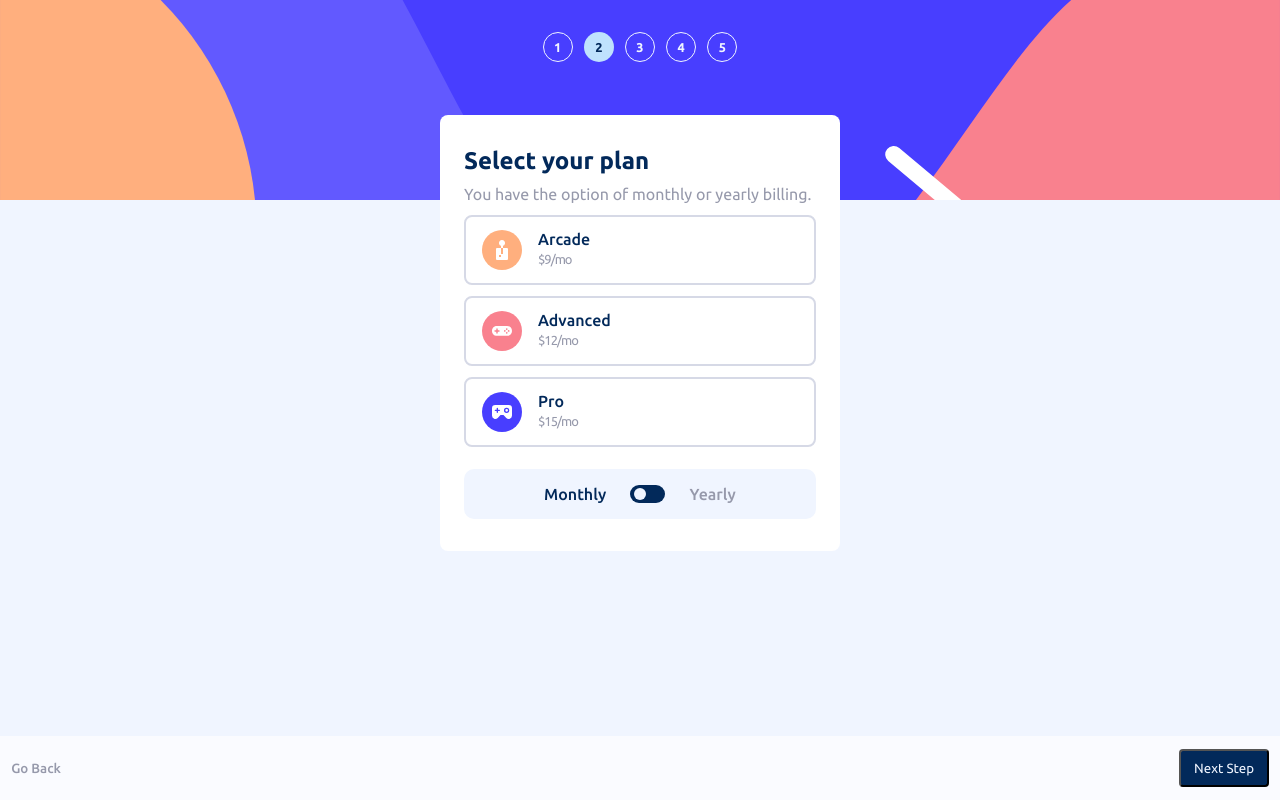
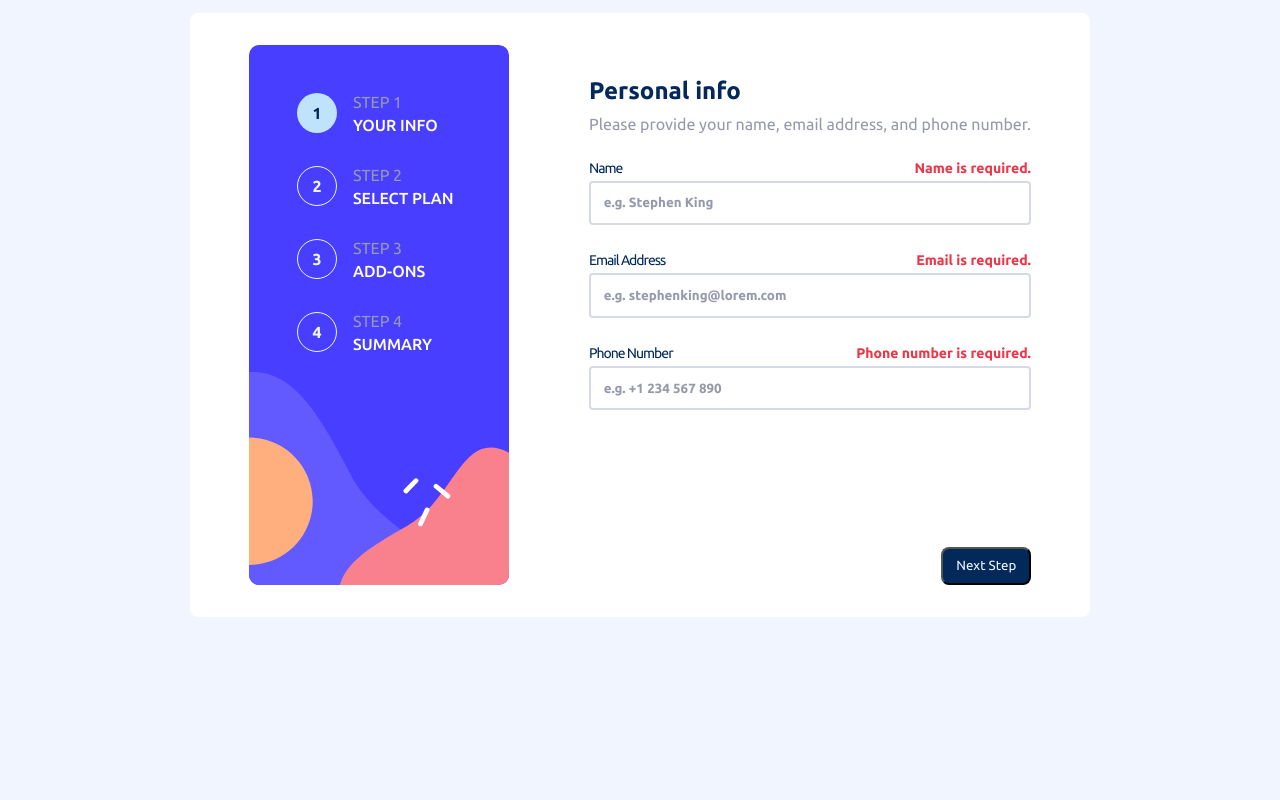
Before and after one commit to KonieK981/multi-step-form, a plain HTML site: page index.html in a window 1280 px wide. Both pictures are taken after a click on the button "Next Step". Drawn offline with Linux system fonts and the light colour scheme.

Commit message:
fix:validations and step indicator bugs

```diff
--- a/index.html
+++ b/index.html
@@ -16,18 +16,53 @@
     <div class="main-container">
       <header id="mobile__header" class="mobile__header">
         <div class="steps__container">
-          <ul id="stepper">
+          <ul id="stepper" class="stepper">
             <li><span class="step__circle step__circle-active">1</span></li>
             <li><span class="step__circle">2</span></li>
             <li><span class="step__circle">3</span></li>
             <li><span class="step__circle">4</span></li>
-            <li><span class="step__circle">5</span></li>
+            <li><span class="step__circle hidden">5</span></li>
           </ul>
         </div>
       </header>
 
       <div class="progressive-form">
-        <form id="multi-step-form" action="" class="form">
+        <div id="sidebar-indicator" class="sidebar-indicator">
+          <div class="steps__container">
+            <ul id="stepper__sidebar" class="stepper sidebar-indicator--list">
+              <li>
+                <span class="step__circle step__circle-active">1</span>
+                <div>
+                  <span>STEP 1</span>
+                  <p>YOUR INFO</p>
+                </div>
+              </li>
+              <li>
+                <span class="step__circle">2</span>
+                <div>
+                  <span>STEP 2</span>
+                  <p>SELECT PLAN</p>
+                </div>
+              </li>
+              <li>
+                <span class="step__circle">3</span>
+                <div>
+                  <span>STEP 3</span>
+                  <p>ADD-ONS</p>
+                </div>
+              </li>
+              <li>
+                <span class="step__circle">4</span>
+                <div>
+                  <span>STEP 4</span>
+                  <p>SUMMARY</p>
+                </div>
+              </li>
+              <li><span class="step__circle hidden">5</span></li>
+            </ul>
+          </div>
+        </div>
+        <form id="multi-step-form" action="" class="form" novalidate>
           <!-- Step 1 start -->
           <div id="step1" class="tab tab-active">
             <div class="progressive-form__header">
@@ -48,6 +83,8 @@
                 class="form__control"
                 placeholder="e.g. Stephen King"
                 aria-describedby="nameHelp nameError"
+                required
+                autocomplete="given-name"
               />
             </div>
 
@@ -65,6 +102,8 @@
                 class="form__control"
                 placeholder="e.g. stephenking@lorem.com"
                 aria-describedby="emailHelp emailError"
+                required
+                autocomplete="given-email"
               />
             </div>
 
@@ -82,6 +121,8 @@
                 class="form__control"
                 placeholder="e.g. +1 234 567 890"
                 aria-describedby="phoneHelp phoneError"
+                required
+                autocomplete="off"
               />
             </div>
           </div>
@@ -144,12 +185,27 @@
           </div>
 
           <!-- Step 5 end -->
+          <footer class="form__btns">
+            <button id="btn__back" type="button" class="btn__back hidden">
+              Go Back
+            </button>
+            <button id="btn__nextStep" type="button" class="btn__nextStep">
+              Next Step
+            </button>
+            <button id="btn-confirm" type="submit" form="multi-step-form">
+              Confirm
+            </button>
+          </footer>
         </form>
       </div>
 
       <footer id="mobile__footer" class="mobile__footer">
-        <button id="btn__back" class="btn__back">Go Back</button>
-        <button id="btn__nextStep" class="btn__nextStep">Next Step</button>
+        <button id="btn__back" class="btn__back hidden" type="button">
+          Go Back
+        </button>
+        <button id="btn__nextStep" class="btn__nextStep" type="button">
+          Next Step
+        </button>
         <button id="btn-confirm" type="submit" form="multi-step-form">
           Confirm
         </button>
--- a/script.js
+++ b/script.js
@@ -55,35 +55,67 @@ const addOns = [
 
 let isYearly = false;
 let currentStep = 0;
+const totalSteps = 5;
 
-const stepsCircles = document.querySelectorAll("#stepper .step__circle");
+const stepsCircles = document.querySelectorAll(".stepper .step__circle");
+const stepper__sidebar = document.querySelectorAll(
+  "#stepper__sidebar .step__circle"
+);
 const tabs = document.querySelectorAll("#multi-step-form .tab");
 const btn__nextStep = document.querySelector(".btn__nextStep");
 const btn__back = document.querySelector(".btn__back");
 let stepActive = document.querySelector(".tab-active");
+const nameInput = document.getElementById("name");
+const emailInput = document.getElementById("email");
+const phoneInput = document.getElementById("phone");
 
 btn__nextStep.addEventListener("click", () => nextStep());
 btn__back.addEventListener("click", () => prevStep());
 
 function setStep(index) {
+  if (currentStep === 0) {
+    btn__back.classList.add("hidden");
+    if (isErrorFirstStepValidation()) return;
+    else {
+      document
+        .querySelectorAll(".error__text")
+        .forEach((el) => el.classList.remove("visible"));
+    }
+  }
+
   stepsCircles.forEach((step) => step.classList.remove("step__circle-active"));
   tabs.forEach((tab) => tab.classList.remove("tab-active"));
 
-  if (stepsCircles[index] && tabs[index]) {
+  if (stepsCircles[index] && currentStep < totalSteps) {
     stepsCircles[index].classList.add("step__circle-active");
-    tabs[index].classList.add("tab-active");
+    stepper__sidebar[index].classList.add("step__circle-active");
     currentStep = index;
   }
+
+  if (currentStep > 0) {
+    btn__back.classList.remove("hidden");
+  }
+
+  if (currentStep === 0 || currentStep >= 4) {
+    btn__back.classList.add("hidden");
+  }
+
+  if (tabs[index]) {
+    tabs[index].classList.add("tab-active");
+  }
+
   if (currentStep === 3) {
     getAllValues();
   }
+
   if (currentStep === 4) {
     document.getElementById("mobile__footer").classList.add("remove");
+    document.querySelector(".form__btns").classList.add("remove");
   }
 }
 
 function nextStep() {
-  if (currentStep < stepsCircles.length - 1) {
+  if (currentStep < 5) {
     setStep(currentStep + 1);
   }
 }
@@ -105,7 +137,9 @@ function renderCards() {
   plans.forEach((plan) => {
     const label = document.createElement("label");
     label.innerHTML = `
-    <input type="radio" name="plan" value=${plan.id} />
+    <input type="radio" name="plan" value=${plan.id} ${
+      plan.id === 1 ? "checked" : ""
+    }/>
                 <div class="card">
                   <img src=${plan.img} alt="icon" />
                   <div class="card__info">
@@ -202,14 +236,7 @@ toggle.addEventListener("change", () => {
 
 renderCards();
 renderAdds();
-
-// document.querySelectorAll('input[name="plan"]').forEach((radio) => {
-//   radio.addEventListener("change", () => {
-//     // console.log("Seleccionado:", radio.value);
-//     state.plan = radio.value;
-//   });
-// });
-
+//step4
 function getAllValues() {
   const inputs = document.querySelectorAll("input, select");
   const values = {};
@@ -225,3 +252,21 @@ function getAllValues() {
   });
   renderConfirmation(values);
 }
+
+function isErrorFirstStepValidation() {
+  if (
+    nameInput.validity.valueMissing ||
+    emailInput.validity.valueMissing ||
+    phoneInput.validity.valueMissing
+  ) {
+    if (nameInput.validity.valueMissing)
+      document.getElementById("nameError").classList.add("visible");
+    if (emailInput.validity.valueMissing)
+      document.getElementById("emailError").classList.add("visible");
+    if (phoneInput.validity.valueMissing)
+      document.getElementById("phoneError").classList.add("visible");
+    return true;
+  }
+
+  return false;
+}
--- a/styles.css
+++ b/styles.css
@@ -63,21 +63,42 @@ body {
   height: 100%;
 }
 
-.main-container {
-  position: relative;
-  height: 100%;
-}
-
 h1 {
   font-weight: 700;
   font-size: 1.5rem;
   color: var(--blue-950);
 }
 
+input,
+button {
+  cursor: pointer;
+}
+
+input:invalid {
+  box-shadow: none;
+  outline: none;
+  /* border: 1px solid var(--red-500); */
+}
+
+input:hover {
+  border: 2px solid var(--blue-950);
+}
+
+.main-container {
+  position: relative;
+  height: 100%;
+}
+
 .mobile__header {
   background: url(assets/images/bg-sidebar-mobile.svg) no-repeat center center;
   background-size: cover;
   height: 200px;
+}
+
+@media (min-width: 768px) {
+  .mobile__header {
+    display: none;
+  }
 }
 
 .steps__container {
@@ -102,6 +123,10 @@ h1 {
   max-width: 400px;
   background-color: var(--white);
   border-radius: 0.5rem;
+}
+
+#side-indicator {
+  display: none;
 }
 
 .tab {
@@ -155,6 +180,9 @@ h1 {
 
 .error__text {
   display: none;
+  color: var(--red-500);
+  font-weight: 700;
+  font-size: 14px;
 }
 
 .step__circle {
@@ -191,7 +219,7 @@ h1 {
   color: var(--blue-100);
   background-color: var(--blue-950);
   padding: 0.6rem 0.8rem;
-  border-radius: 4px;
+  border-radius: 8px;
 }
 
 .cards {
@@ -207,6 +235,10 @@ h1 {
   border: 2px solid var(--purple-200);
   border-radius: 8px;
   padding: 0.8rem 1rem;
+}
+
+.card:hover {
+  border: 2px solid var(--blue-950);
 }
 
 .cards input {
@@ -302,6 +334,10 @@ input[type="radio"]:checked + .card {
   background-color: transparent;
   color: var(--grey-500);
   font-weight: 500;
+}
+
+.btn__back:hover {
+  color: var(--blue-950);
 }
 
 /* Step3 */
@@ -450,10 +486,152 @@ input[type="radio"]:checked + .card {
   justify-content: center;
   padding: 2rem 1rem;
 }
+
 #step5 img {
   width: 40px;
 }
 
 .remove {
+  display: none !important;
+}
+
+.hidden {
+  opacity: 0;
+  width: 0;
+}
+
+.sidebar-indicator {
   display: none;
 }
+
+.form__btns {
+  display: none;
+}
+
+@media (min-width: 768px) {
+  .main-container {
+    display: flex;
+    justify-content: center;
+    align-items: center;
+  }
+  .progressive-form {
+    display: flex;
+    gap: 5rem;
+    justify-content: center;
+    max-width: 900px;
+  }
+
+  .sidebar-indicator {
+    display: block;
+    min-width: 260px;
+    height: 540px;
+    background: url("assets/images/bg-sidebar-desktop.svg") center / cover
+      no-repeat;
+    border-radius: 10px;
+  }
+
+  #stepper {
+    display: none;
+  }
+
+  .steps__container {
+    justify-content: start;
+    padding-top: 3rem;
+    padding-left: 3rem;
+  }
+
+  .sidebar-indicator--list {
+    flex-direction: column;
+    gap: 2rem !important;
+  }
+  .sidebar-indicator--list li {
+    display: flex;
+    gap: 1rem;
+  }
+  .step__circle {
+    width: 40px;
+    height: 40px;
+    font-size: 1rem;
+  }
+  .sidebar-indicator--list p {
+    color: var(--white);
+    font-weight: 500;
+    margin-top: 5px;
+  }
+  .form {
+    position: relative;
+    display: flex;
+    flex-direction: column;
+    justify-content: space-between;
+  }
+
+  #mobile__footer {
+    display: none;
+  }
+
+  #step1 {
+    gap: 1.7rem;
+  }
+
+  .form {
+    margin-top: 2rem;
+  }
+
+  .form__btns {
+    display: flex;
+    justify-content: space-between;
+    margin-top: 6rem;
+  }
+
+  .cards {
+    flex-direction: row;
+  }
+
+  .cards label {
+    flex: 1;
+  }
+
+  .cards .card {
+    display: flex;
+    flex-direction: column;
+    gap: 2rem;
+  }
+
+  .cards img {
+    width: 50px;
+    height: 50px;
+  }
+
+  #step2.tab {
+    gap: 2rem;
+  }
+
+  #addOns.cards {
+    flex-direction: column;
+  }
+
+  #addOns .card {
+    flex-direction: row;
+  }
+
+  #step5 {
+    position: relative;
+    top: 18%;
+    gap: 2rem;
+  }
+  #step5 img {
+    width: 80px;
+    height: 80px;
+  }
+  #step5 h1 {
+    font-size: 2.5rem;
+  }
+  #step5 p {
+    text-align: center;
+  }
+}
+
+.visible {
+  opacity: 1;
+  display: block;
+}
```
